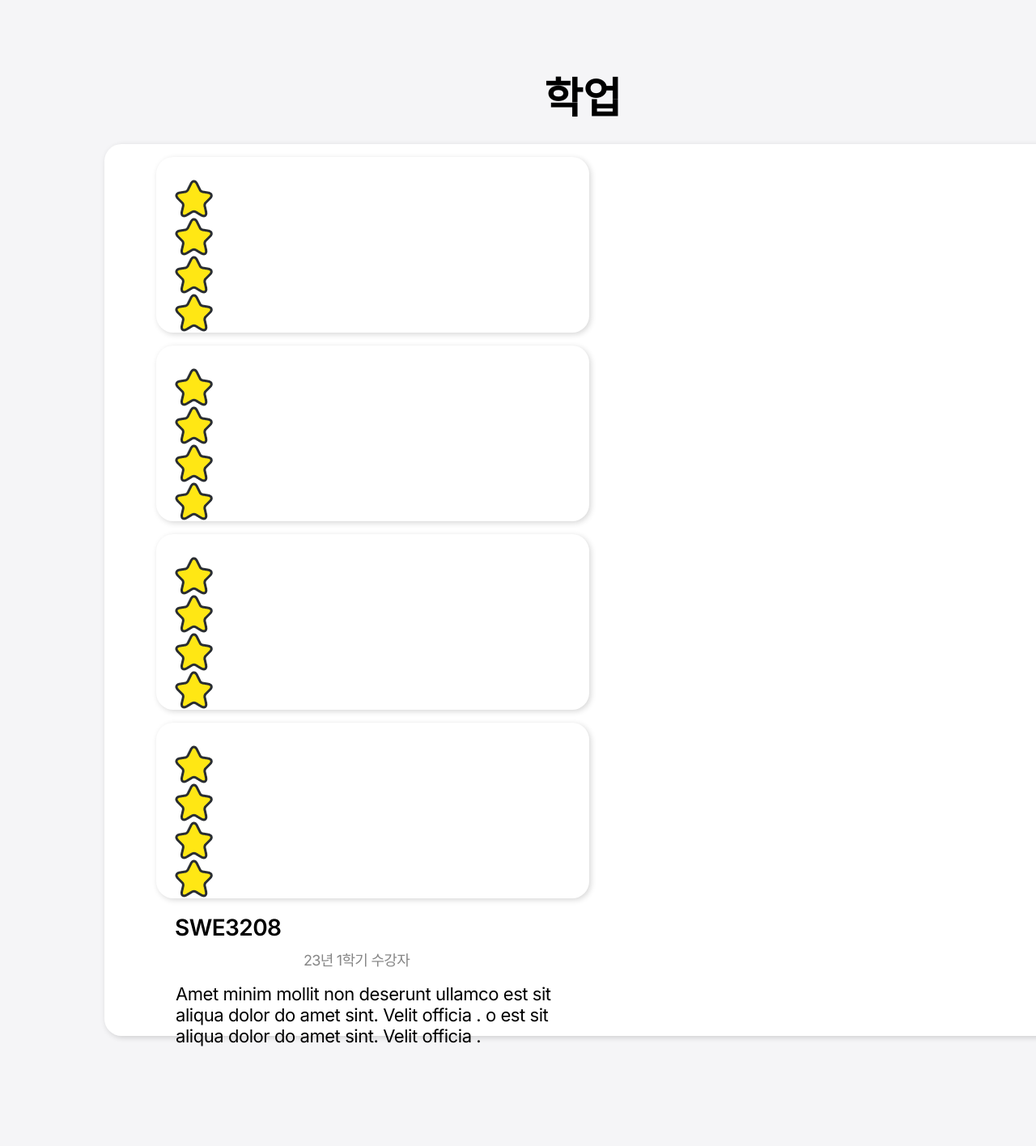
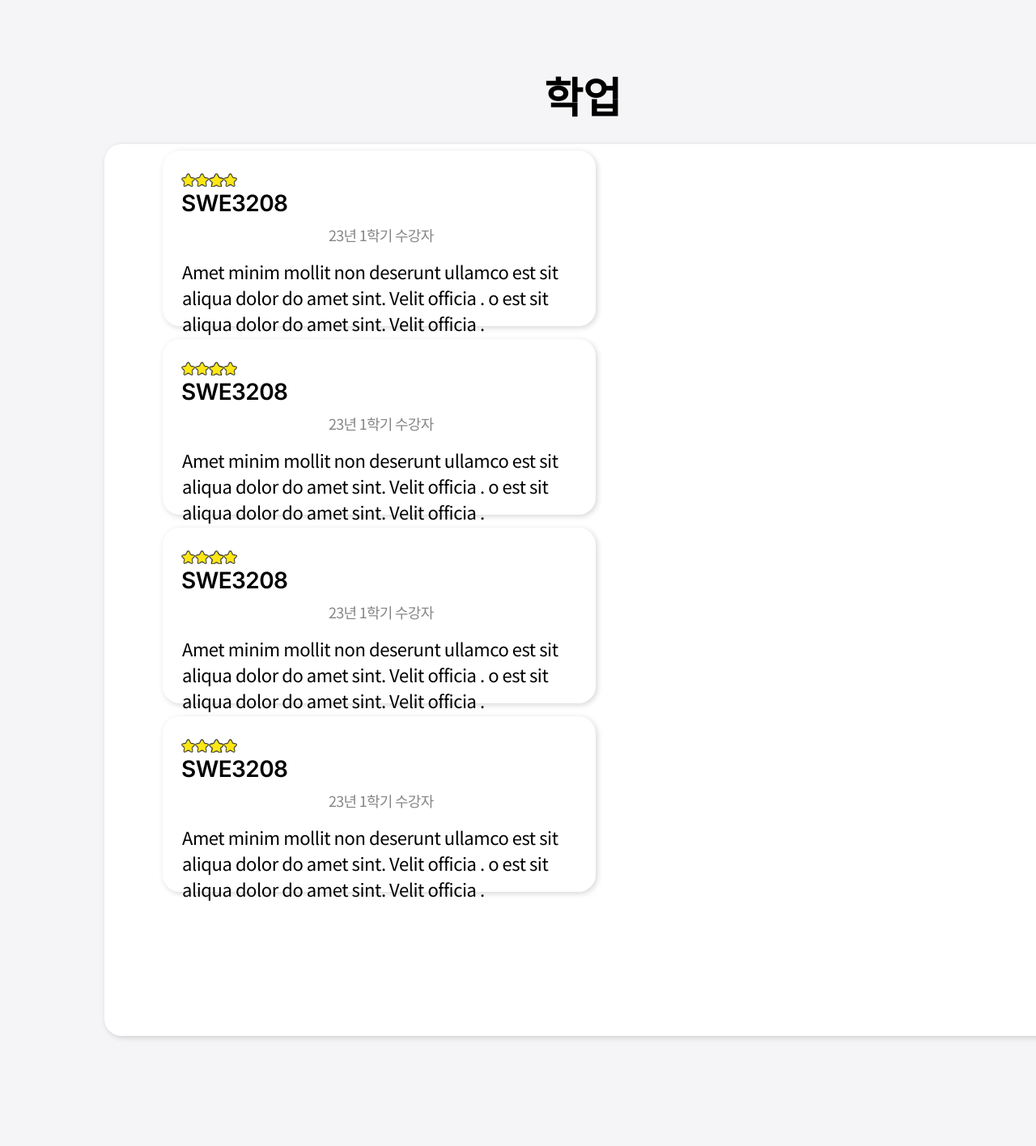
Before and after one commit to viroovr/skkuexs, a Django app: page /forums/1/courses in a window 1280 px wide; the page is wider, and only the part inside the window is pictured. Shown: the part 184-1600 px from the top of that part at 81% size. Run offline with Django 4.2, Linux system fonts and the light colour scheme.

Commit message:
forums.css modified

```diff
--- a/static/forums.css
+++ b/static/forums.css
@@ -265,12 +265,18 @@
   .course_item_box{
         width: 33.438rem;
         height: 13.563rem;
-        margin: 1rem 1.063rem 0 0;
+        margin: 0.5rem;
         padding: 1.75rem 1.438rem;
         border-radius: 21px;
         box-shadow: 2px 2px 7px 0 rgba(0, 0, 0, 0.16);
         background-color: #fff;
   }
+  #star10{
+    width: 1.078rem;
+    height: 1.069rem;
+    float:left;
+    }
+
 
   .course_item_title{
 
@@ -294,14 +300,15 @@
         width: 8.375rem;
         height: 1.375rem;
         flex-grow: 0;
-        margin: 1.244rem 0.188rem 1.313rem 9.75rem;
-        font-family: Inter;
+        margin: auto;
+        font-family: "Noto Sans KR";
         font-size: 1.125rem;
         font-weight: normal;
         font-stretch: normal;
         font-style: normal;
         line-height: normal;
         letter-spacing: -0.72px;
+        white-space: nowrap;
         text-align: right;
         color: #868686;
       }
@@ -312,7 +319,7 @@
         height: 5.063rem;
         flex-grow: 0;
         margin: 1.25rem 0 0 0.063rem;
-        font-family: Inter;
+        font-family: "Noto Sans KR";
         font-size: 1.375rem;
         font-weight: normal;
         font-stretch: normal;
```
